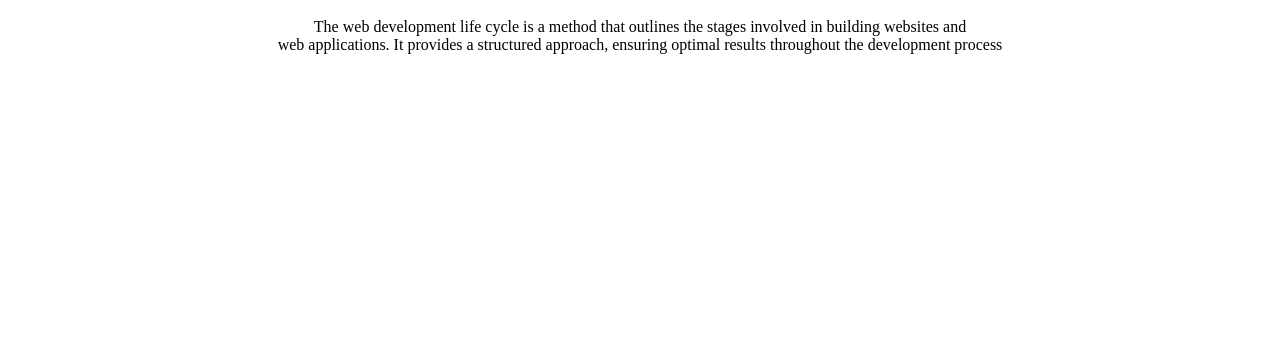
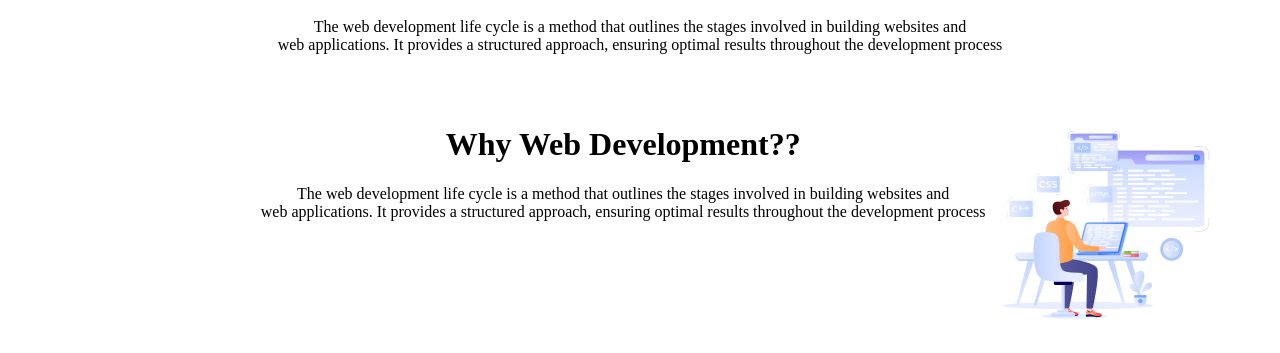
Before and after one commit to nondi58/NewAssignent-1, a plain HTML site: page index.html in a window 1280 px wide. Shown: the part 722-1075 px from the top of the page. Before the commit the page ends 800 px from the top, so only its background shows below. Drawn offline with Linux system fonts and the light colour scheme; a web font is replaced by a local one.

Commit message:
third attamt

```diff
--- a/css/style.css
+++ b/css/style.css
@@ -38,3 +38,10 @@
     font-size: 32px;
 
    }
+   .web-2-part{
+    display: flex;
+    text-align: center;
+    margin-left: 20%;
+    padding-top: 35px;
+
+   }
--- a/index.html
+++ b/index.html
@@ -31,6 +31,21 @@
         <p> The web development life cycle is a method that outlines the stages involved in building websites and <br> web applications. It provides a structured approach, ensuring optimal results throughout the development process</p>
        </div>
         <!-- body-part-1-web-end -->
+           <!-- body-part-2-web-start -->
+            <div class="web-2-part">
+                <div class="">
+                    <h1 class="web-text-2">Why Web Development??</h1>
+                    <p> The web development life cycle is a method that outlines the stages involved in building websites and <br> web applications. It provides a structured approach, ensuring optimal results throughout the development process</p>
+                   </div>
+                   <img src="./assets/Group 4.png" alt="">
+
+            </div>
+
+
+
+
+
+              <!-- body-part-2-web-stop -->
 
 </body>
 </html>
```
